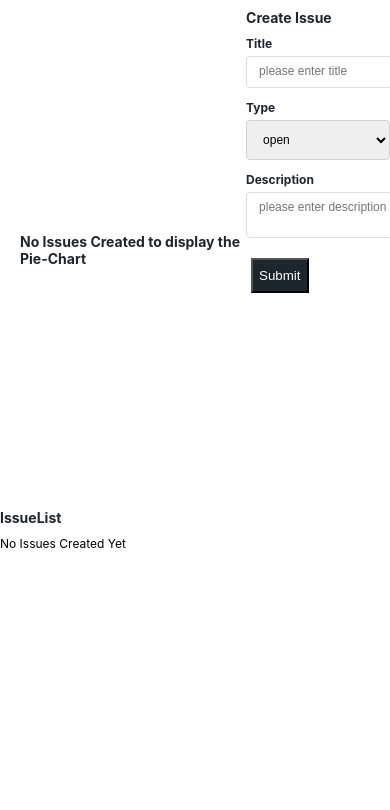
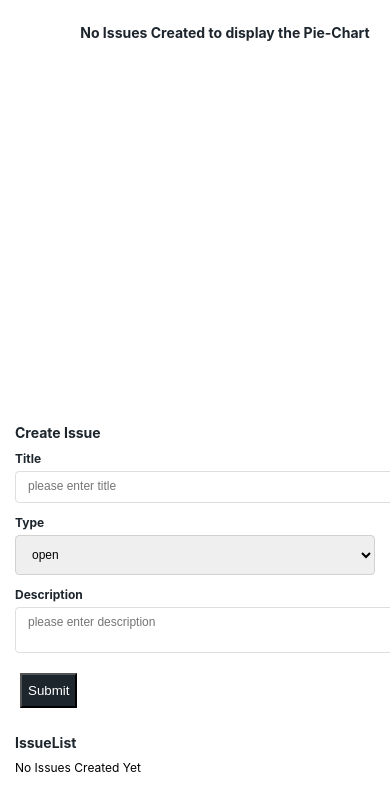
Before and after one commit to rakeshcheekatimala/react-app-issue-tracker, a React (Create React App) app: page / in a window 390 px wide. Shown: the top 810 px of the page. Built offline with nearby package versions, Linux system fonts and the light colour scheme.

Commit message:
:smiley: Fix for showing the chart in deskop and mobile css changes

```diff
--- a/src/App.css
+++ b/src/App.css
@@ -1,18 +1,5 @@
 /* For mobile phones: */
-@media only screen and (max-width: 768px) {
-  .container {
-    display: flex;
-    direction: column;
-  }
-  .chart-container {
-    flex-direction: none;
-  }
-}
-
-.container {
-  display: flex;
-  margin: 1% 0px;
-}
+@media only screen and (min-width: 768px) {
 
   .chart-container {
     height: 500px;
@@ -28,6 +15,13 @@
     flex-grow: 0.5
   }
 
+}
+@media only screen and (max-width: 768px) {
   .container {
     margin:15px;
   }
+  .chart-container {
+    height: 400px;
+    width: 400px;
+  }
+}
--- a/src/App.js
+++ b/src/App.js
@@ -5,10 +5,10 @@ import "./App.css";
 class App extends Component {
   render() {
     return (
-      <div>
+      <div className='container'>
           <div className="top-container">
             <div className="chart-container">
-              <IssueChart/>
+              <IssueChart size={400}/>
             </div>
             <div className="right-container">
               <Issue/>
--- a/src/components/IssueChart/index.js
+++ b/src/components/IssueChart/index.js
@@ -14,8 +14,8 @@ class IssueChart extends React.Component {
     )
   }
   render() {
-    const height = window.innerHeight;
-    const width=window.innerWidth;
+    const height = window.innerHeight*0.5;
+    const width=window.innerWidth*0.5;
     let {issues} =  this.props;
     let data=[],textlabels=[];
     if(issues && issues.length>0) {
```
Lines whose indentation alone changed are shown as unchanged.
